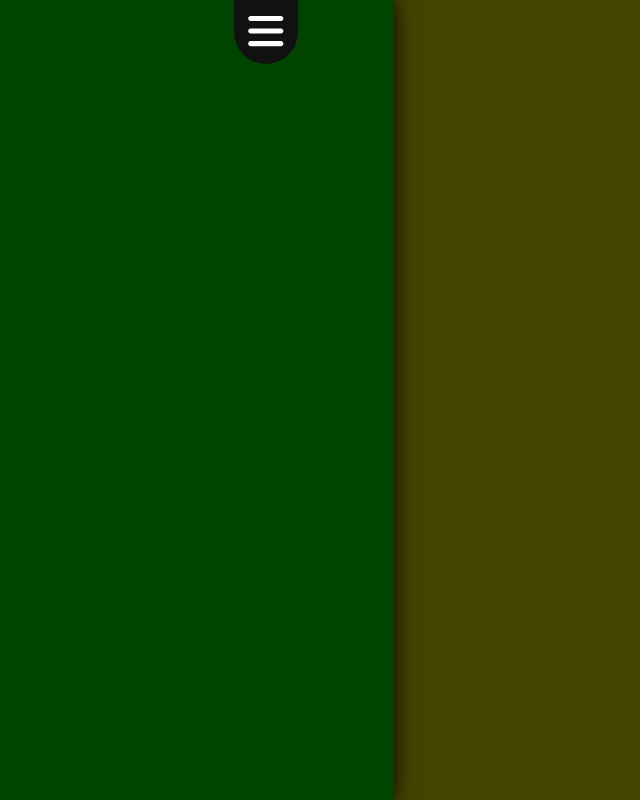
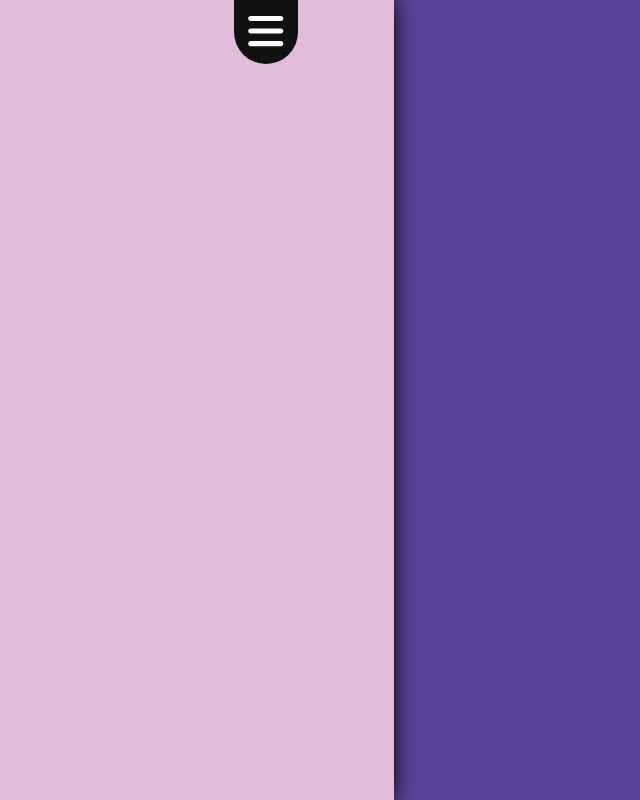
Before and after one commit to penguinencounter/GreenerGrass, a plain HTML site: page index.html in a window 1280 px wide. Shown: the whole page, without its empty margins (374-1014 px from the left). Drawn offline with Linux system fonts and the light colour scheme.

Commit message:
generate colors

```diff
--- a/scripting.js
+++ b/scripting.js
@@ -15,7 +15,10 @@ window.addEventListener("load", () => {
         container.classList.remove("hover-right");
     });
 
-    function scoreColor(r, g, b) {
+    function scoreColor(rgb) {
+        let r = rgb[0];
+        let g = rgb[1];
+        let b = rgb[2];
         const purity = g / (r + g + b);
         const clarity = Math.min((g/255) * 2, 1);
         return purity * clarity;
@@ -27,4 +30,16 @@ window.addEventListener("load", () => {
         const b = Math.floor(Math.random() * 256);
         return [r, g, b];
     }
+    let leftCol = generateRandomColor();
+    let rightCol = generateRandomColor();
+
+    function generateColorString(rgb) {
+        let r = rgb[0];
+        let g = rgb[1];
+        let b = rgb[2];
+        return `rgb(${r}, ${g}, ${b})`
+    }
+
+    left.style.backgroundColor = generateColorString(leftCol);
+    right.style.backgroundColor = generateColorString(rightCol);
 })
--- a/styling.css
+++ b/styling.css
@@ -64,7 +64,8 @@ body {
     align-items: center;
     cursor: pointer;
     z-index: 1;
-    transition: box-shadow 0.5s;
+    background-color: #f00;
+    transition: box-shadow 0.5s, background-color 0.2s;
 }
 
 .side.left {
```
